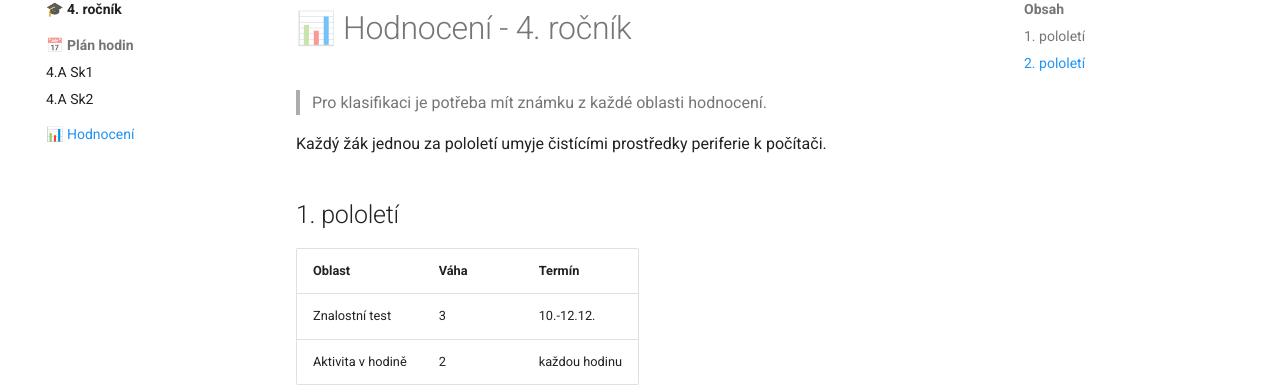
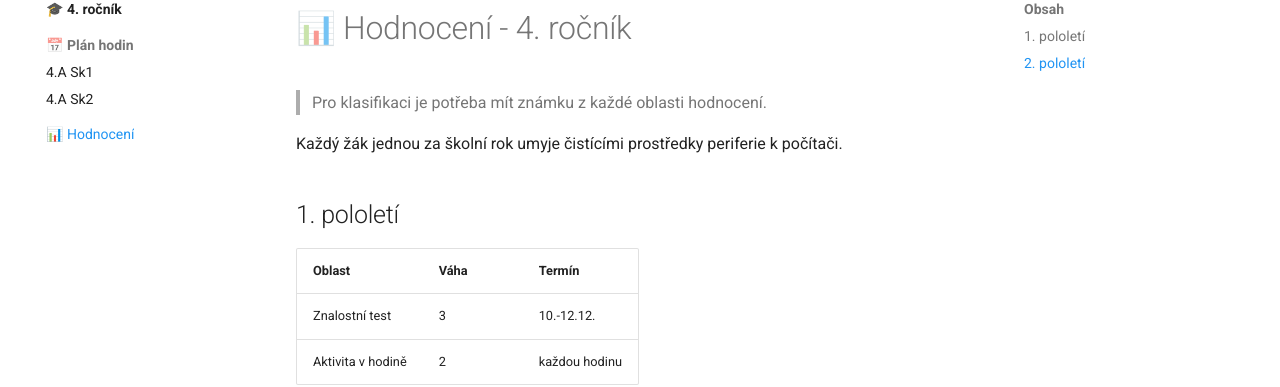
Before and after one commit to tomnovota/zs-materialy, an MkDocs documentation site: the page built from docs/04/hodnoceni.md, in a window 1280 px wide. Shown: the part 150-537 px from the top of the page. Built offline with MkDocs 1.6.1 and Material for MkDocs 9.7.7, drawn with Linux system fonts in a browser that asks for light colours.

Commit message:
Hodnocení updated.

```diff
--- a/docs/04/hodnoceni.md
+++ b/docs/04/hodnoceni.md
@@ -2,7 +2,7 @@
 
 > Pro klasifikaci je potřeba mít známku z každé oblasti hodnocení.
 
-Každý žák jednou za pololetí umyje čistícími prostředky periferie k počítači.
+Každý žák jednou za školní rok umyje čistícími prostředky periferie k počítači.
 
 ## 1. pololetí
 
```
Also changed, not shown: docs/05/hodnoceni.md (+1 -1 lines), docs/06/hodnoceni.md (+1 -1 lines), docs/07/hodnoceni.md (+1 -1 lines), docs/08/hodnoceni.md (+1 -1 lines), docs/09/hodnoceni.md (+1 -1 lines).
